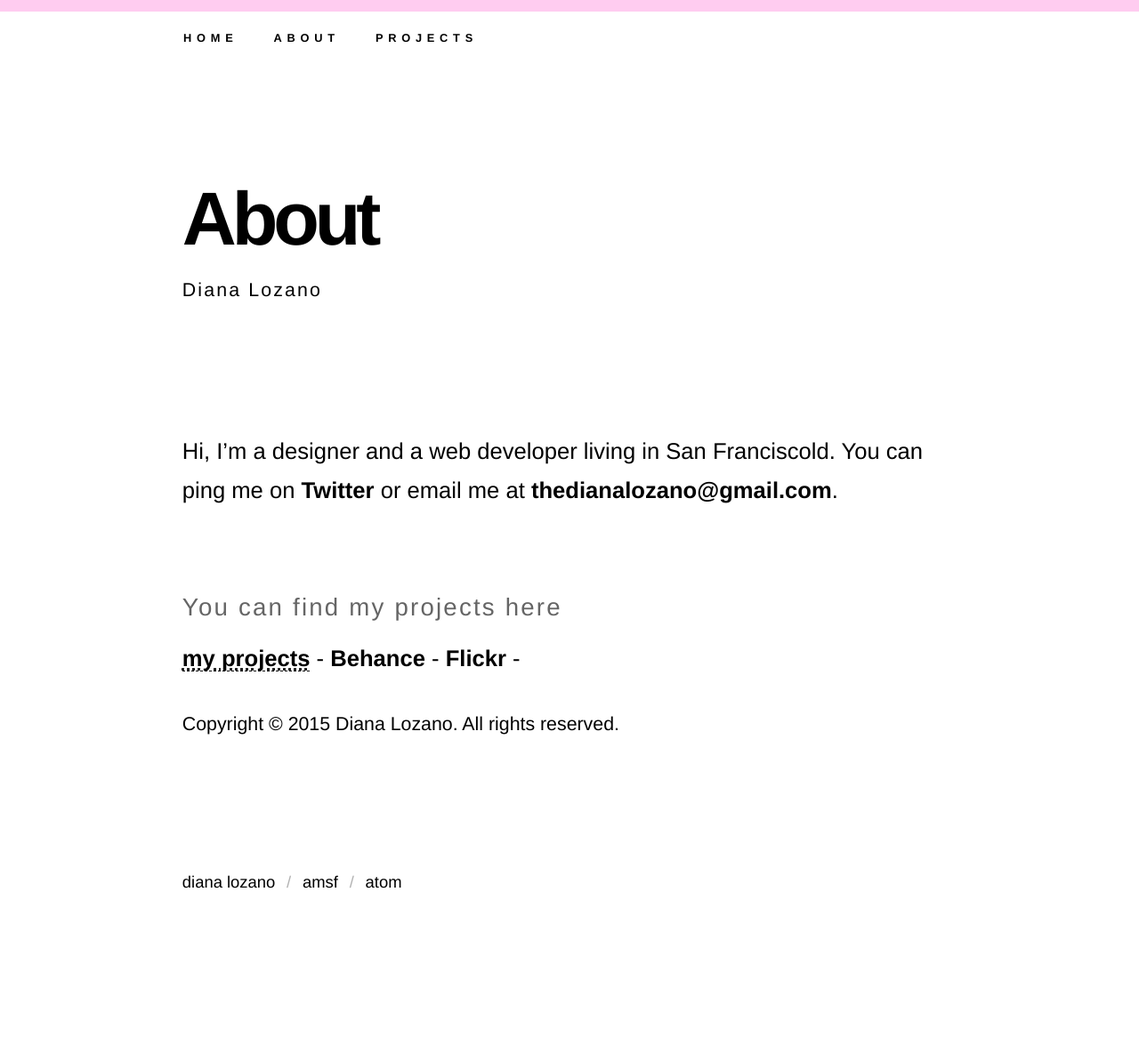
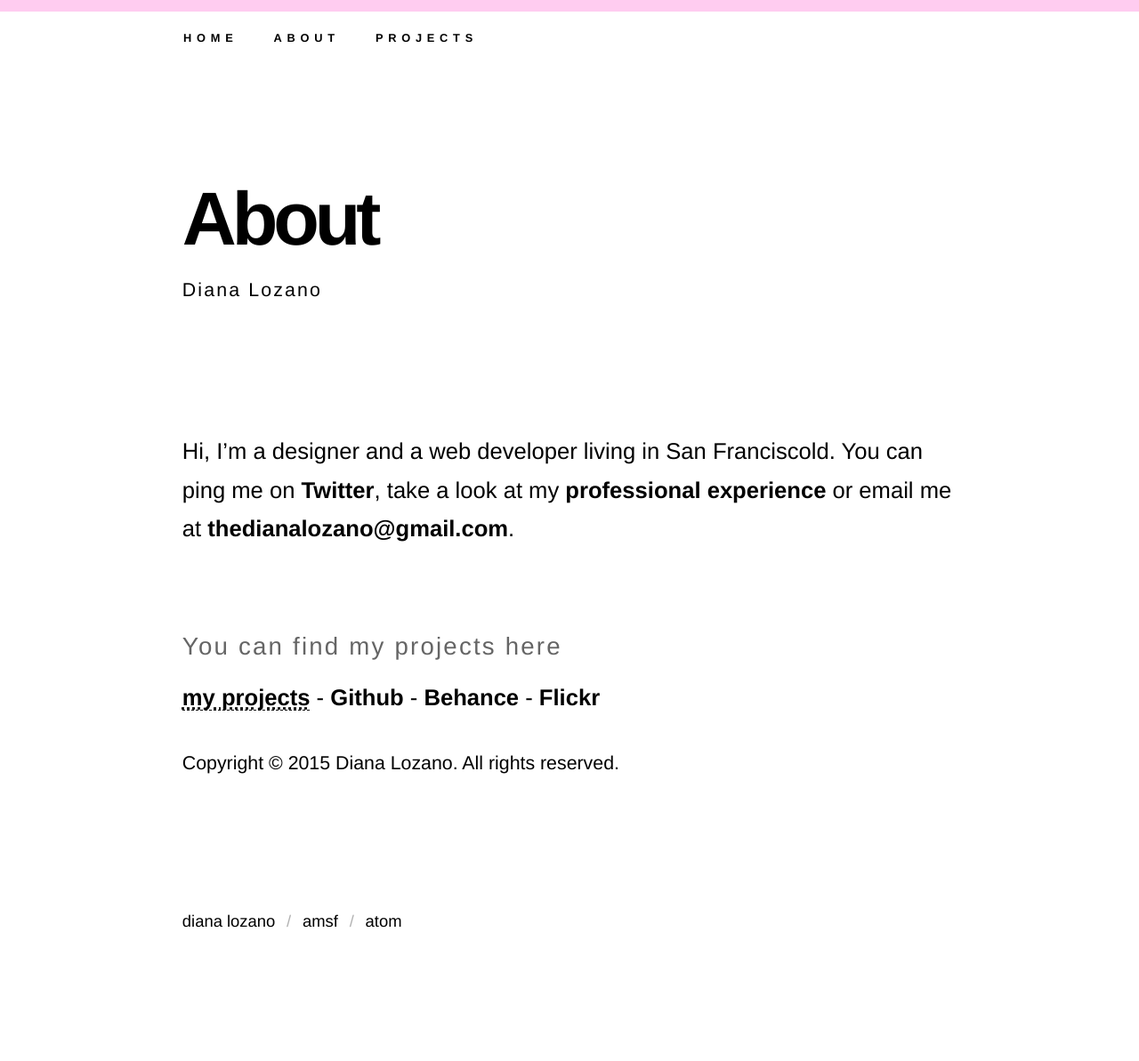
Before and after one commit to cutofmyjib/cutofmyjib.github.io, a Jekyll site: the page built from about.md, in a window 1280 px wide. Shown: the whole page at 89% size. Built offline with Jekyll 4.4.1, drawn with Linux system fonts in a browser that asks for light colours; Markdown is read by kramdown in place of the engine named in the settings; before the commit the page ends 1149 px from its top, so only the background shows below that.

Commit message:
add linkedin and github links

```diff
--- a/about.md
+++ b/about.md
@@ -6,12 +6,14 @@ desc: Diana Lozano
 ---
 
 Hi, I'm a designer and a web developer living in San Franciscold.
-You can ping me on [Twitter](http://twitter.com/bossigner) or email me at [thedianalozano@gmail.com](mailto:thedianalozano@gmail.com).
+You can ping me on [Twitter](http://twitter.com/bossigner), take a look at my [professional experience](http://www.linkedin.com/in/dianalozano) or email me at [thedianalozano@gmail.com](mailto:thedianalozano@gmail.com).
+
 
 ## You can find my projects here
 
 [<abbr title="cutofmyjib projects">my projects</abbr>](http://cutofmyjib.github.io/projects) -
+[Github](github.com/cutofmyjib) -
 [Behance](http://www.behance.net/dianalozano) -
-[Flickr](https://www.flickr.com/photos/alltomorrowsconcerts/sets) -
+[Flickr](https://www.flickr.com/photos/alltomorrowsconcerts/sets)
 
 <small>Copyright &copy; 2015 Diana Lozano. All rights reserved.</small>
```
